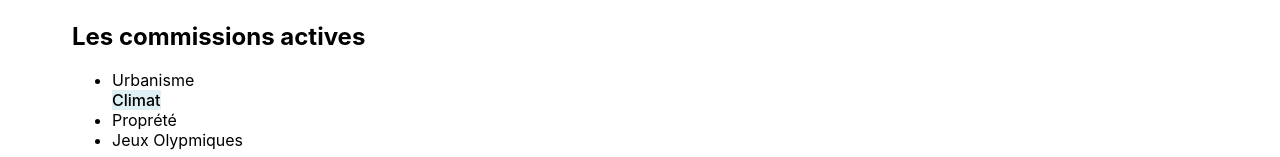
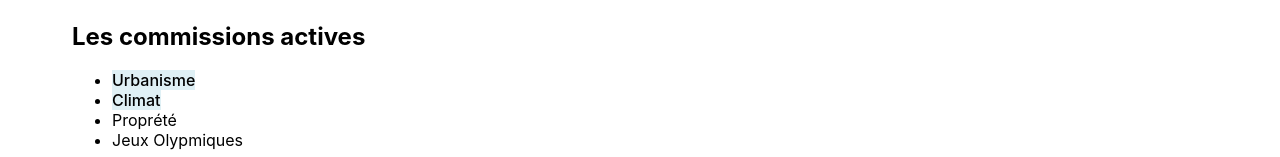
Before and after one commit to helgaParis/animation, a Next.js app: page /commissions in a window 1280 px wide. Shown: the part 641-798 px from the top of the page. Built offline with nearby package versions, Linux system fonts and the light colour scheme.

Commit message:
link styles tests

```diff
--- a/pages/commissions.js
+++ b/pages/commissions.js
@@ -25,10 +25,16 @@ export default function Commissions() {
         <div>
             <h2>Les commissions actives</h2>
             <ul>
-                <li>Urbanisme</li>
-                <Link href="/climat">
+                <li>
+                <Link classname={styles.linkintern} href="/urbanisme">
+                    <a title="Urbanisme">Urbanisme</a>
+                </Link>
+                </li>
+                <li>
+                <Link classname={styles.linkintern} href="/climat">
                     <a title="Climat">Climat</a>
                 </Link>
+                </li>
                 <li>Proprété</li>
                 <li>Jeux Olypmiques</li>
                 <li>...</li>
--- a/styles/Home.module.css
+++ b/styles/Home.module.css
@@ -62,13 +62,13 @@
     font-weight: 500;
 }
 
-.main Link:hover {
+.linkintern:hover {
       background-color: rgb(103, 214, 252);
       text-decoration: none;
       color:rgb(180, 6, 6);
       font-weight: 700;
 }
-.main Link {
+.linkintern {
   background-color: rgb(223, 240, 245);
   font-weight: 500;
 }
```
